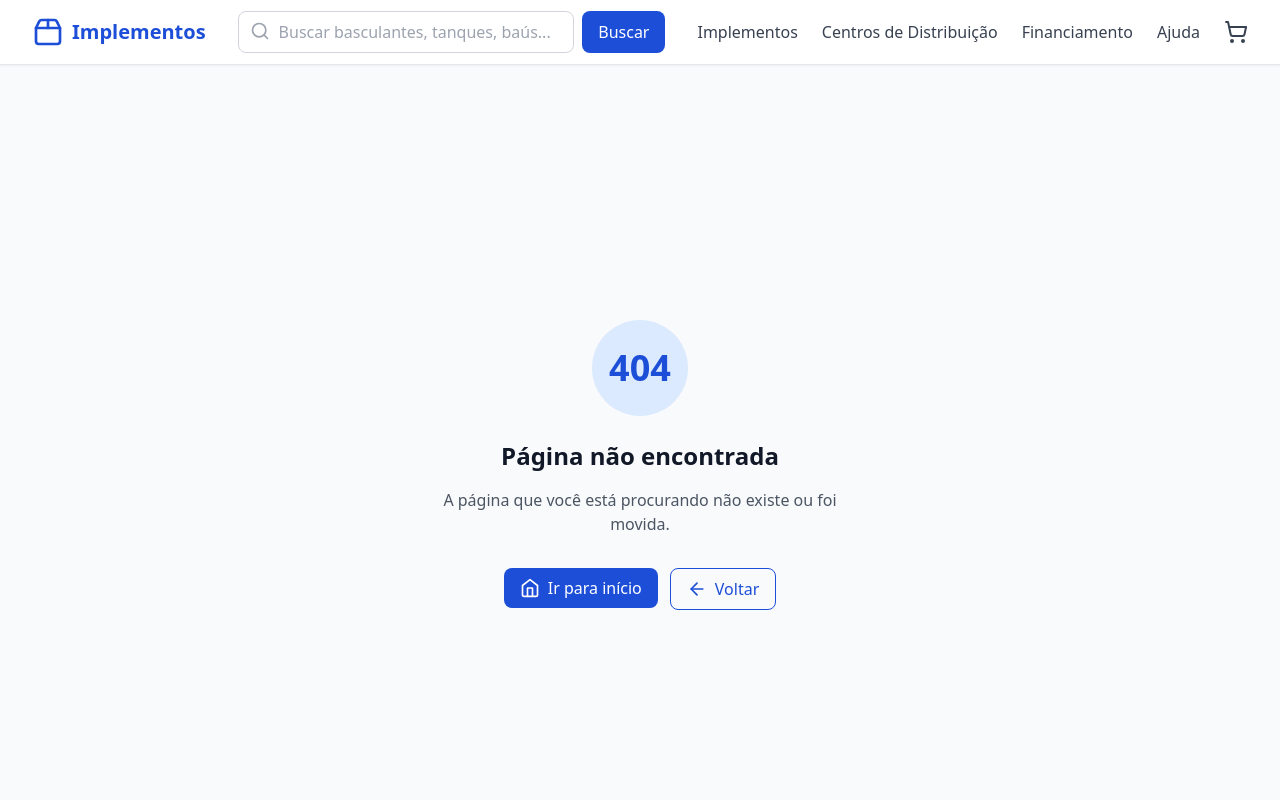
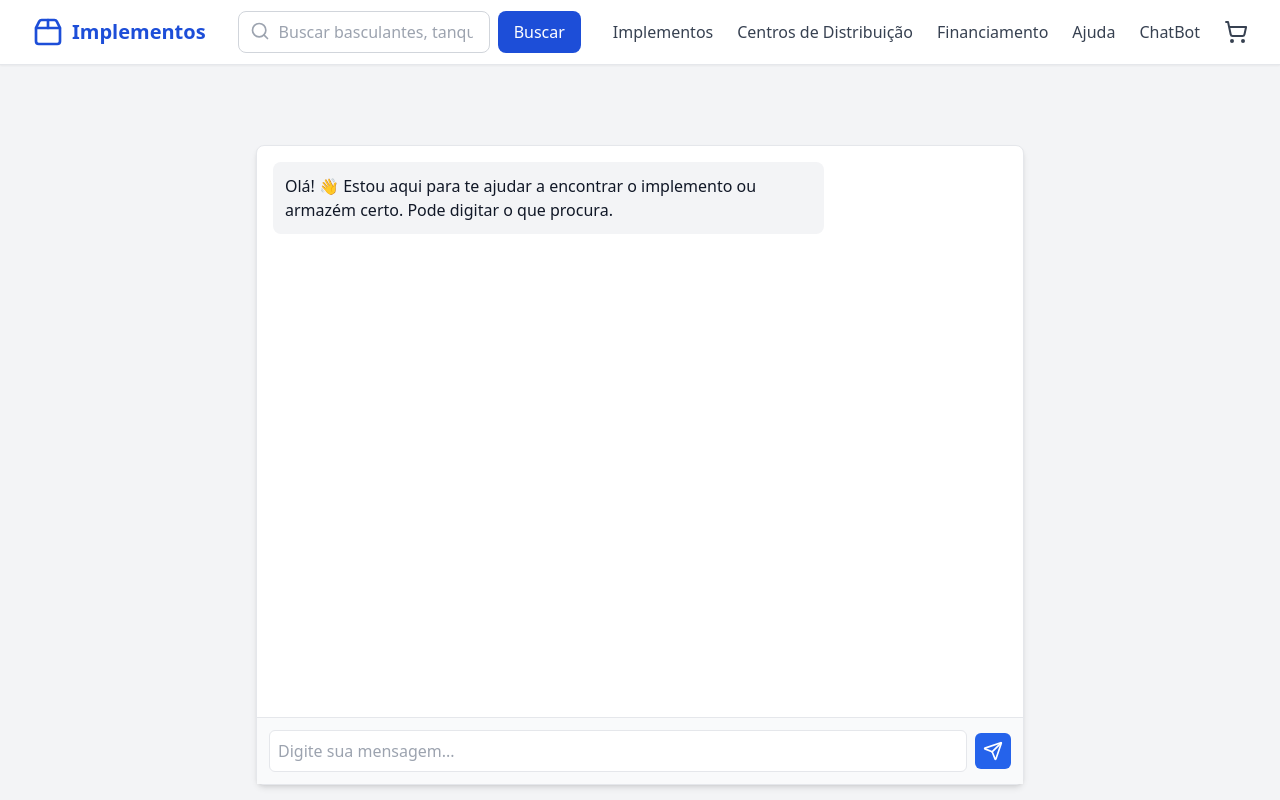
Before and after one commit to LuccaHP/SmartPro, a React (Vite) app: page /chat in a window 1280 px wide. Shown: the top 800 px of the page. Built offline with nearby package versions, Linux system fonts and the light colour scheme.

Commit message:
Creating ChatBot page

```diff
--- a/package.json
+++ b/package.json
@@ -12,7 +12,8 @@
     "test:run": "vitest run"
   },
   "dependencies": {
-    "lucide-react": "^0.344.0",
+    "framer-motion": "^12.23.12",
+    "lucide-react": "^0.544.0",
     "react": "^18.3.1",
     "react-dom": "^18.3.1",
     "react-router-dom": "^6.20.1"
--- a/src/App.tsx
+++ b/src/App.tsx
@@ -11,6 +11,7 @@ import { CartPage } from './pages/CartPage';
 import { CheckoutPage } from './pages/CheckoutPage';
 import { StoragePage } from './pages/StoragePage';
 import { FinancingPage } from './pages/FinancingPage';
+import { ChatPage } from "./pages/ChatPage";
 import { HelpPage } from './pages/HelpPage';
 import { NotFoundPage } from './pages/NotFoundPage';
 
@@ -30,6 +31,7 @@ function App() {
               <Route path="/checkout" element={<CheckoutPage />} />
               <Route path="/armazenagem" element={<StoragePage />} />
               <Route path="/financiamento" element={<FinancingPage />} />
+              <Route path="/chat" element={<ChatPage />} />
               <Route path="/ajuda" element={<HelpPage />} />
               <Route path="/sobre" element={<HelpPage />} />
               <Route path="*" element={<NotFoundPage />} />
--- a/src/components/layout/Header.tsx
+++ b/src/components/layout/Header.tsx
@@ -59,6 +59,9 @@ export const Header: React.FC = () => {
             </Link>
             <Link to="/ajuda" className="text-gray-700 hover:text-blue-700 transition-colors">
               Ajuda
+            </Link>
+            <Link to="/chat" className="text-gray-700 hover:text-blue-700 transition-colors">
+              ChatBot
             </Link>
             <Link to="/carrinho" className="relative">
               <ShoppingCart className="w-6 h-6 text-gray-700 hover:text-blue-700 transition-colors" />
@@ -125,6 +128,13 @@ export const Header: React.FC = () => {
               Ajuda
             </Link>
             <Link
+              to="/chat"
+              className="block px-3 py-2 text-gray-700 hover:text-blue-700 hover:bg-gray-100 rounded-lg transition-colors"
+              onClick={() => setIsMenuOpen(false)}
+            >
+              ChatBot
+            </Link>
+            <Link
               to="/carrinho"
               className="flex items-center gap-2 px-3 py-2 text-gray-700 hover:text-blue-700 hover:bg-gray-100 rounded-lg transition-colors"
               onClick={() => setIsMenuOpen(false)}
--- /dev/null
+++ b/src/components/ui/ChatBox.tsx
@@ -0,0 +1,91 @@
+import { useState, useEffect } from "react";
+import { Send } from "lucide-react";
+import { motion, AnimatePresence } from "framer-motion";
+import { respond } from "../../utils/chatbot";
+
+type Message = {
+  author: "user" | "bot";
+  text: string;
+  typing?: boolean;
+};
+
+export function ChatBox() {
+  const [messages, setMessages] = useState<Message[]>([]);
+  const [input, setInput] = useState("");
+
+  // Mensagem inicial com delay
+  useEffect(() => {
+    const timer = setTimeout(() => {
+      setMessages([
+        {
+          author: "bot",
+          text: "Olá! 👋 Estou aqui para te ajudar a encontrar o implemento ou armazém certo. Pode digitar o que procura."
+        }
+      ]);
+    }, 1000);
+
+    return () => clearTimeout(timer);
+  }, []);
+
+  function handleSend() {
+    if (!input.trim()) return;
+
+    const newMessage: Message = { author: "user", text: input };
+    const typingMessage: Message = { author: "bot", text: "Digitando...", typing: true };
+    setMessages((prev) => [...prev, newMessage, typingMessage]);
+
+    const userInput = input;
+    setInput("");
+
+    setTimeout(() => {
+      setMessages((prev) => {
+        const filtered = prev.filter((m) => !m.typing);
+        return [...filtered, { author: "bot", text: respond(userInput) }];
+      });
+    }, 1500); // delay de 1.5s pra resposta aparecer
+  }
+
+  return (
+    <div className="flex flex-col w-full max-w-3xl h-[80vh] border rounded-lg shadow-md bg-white">
+      {/* Área de mensagens */}
+      <div className="flex-1 overflow-y-auto p-4 space-y-3">
+        <AnimatePresence>
+          {messages.map((m, i) => (
+            <motion.div
+              key={i}
+              initial={{ opacity: 0, y: 10 }}
+              animate={{ opacity: 1, y: 0 }}
+              exit={{ opacity: 0 }}
+              transition={{ duration: 0.3 }}
+              className={`p-3 rounded-lg max-w-[75%] whitespace-pre-line ${
+                m.author === "user"
+                  ? "bg-blue-600 text-white self-end ml-auto"
+                  : "bg-gray-100 text-gray-900 self-start"
+              }`}
+            >
+              {m.text}
+            </motion.div>
+          ))}
+        </AnimatePresence>
+      </div>
+
+      {/* Input */}
+      <div className="flex items-center border-t p-3 bg-gray-50">
+        <input
+          type="text"
+          value={input}
+          onChange={(e) => setInput(e.target.value)}
+          onKeyDown={(e) => e.key === "Enter" && handleSend()}
+          placeholder="Digite sua mensagem..."
+          className="flex-1 p-2 rounded-md border focus:outline-none"
+        />
+        <button
+          onClick={handleSend}
+          className="ml-2 p-2 bg-blue-600 text-white rounded-md hover:bg-blue-700"
+        >
+          <Send size={20} />
+        </button>
+      </div>
+    </div>
+  );
+}
--- /dev/null
+++ b/src/pages/ChatPage.tsx
@@ -0,0 +1,15 @@
+import { ChatBox } from "../components/ui/ChatBox";
+
+export function ChatPage() {
+  return (
+    <div className="flex flex-col min-h-screen bg-gray-100">
+      {/* <Header /> */}
+
+      <main className="flex-1 flex justify-center items-center p-6">
+        <ChatBox />
+      </main>
+
+      {/* <Footer /> */}
+    </div>
+  );
+}
--- /dev/null
+++ b/src/utils/chatbot.ts
@@ -0,0 +1,32 @@
+// src/utils/chatbot.ts
+import { products } from "../data/products";
+import { storageSpaces } from "../data/storage";
+
+export function respond(message: string): string {
+  const text = message.toLowerCase();
+  const results: string[] = [];
+
+  products.forEach((p) => {
+    const words = p.title.toLowerCase().split(" ");
+    if (words.some((w) => text.includes(w))) {
+      results.push(
+        `• ${p.title} — R$ ${p.price.toFixed(2)} | ${p.location} | Condição: ${p.condition}`
+      );
+    }
+  });
+
+  storageSpaces.forEach((s) => {
+    const words = s.title.toLowerCase().split(" ");
+    if (words.some((w) => text.includes(w))) {
+      results.push(
+        `• ${s.title} — ${s.city}/${s.uf}, ${s.areaM2} m² | R$ ${s.pricePerMonth.toFixed(2)}/mês`
+      );
+    }
+  });
+
+  if (results.length > 0) {
+    return `Encontrei:\n\n${results.join("\n")}`;
+  }
+
+  return "Não achei nada com esse nome. Pergunte por outro produto ou armazém :)";
+}
```
Also changed, not shown: 1 other file (tests, documents, lock files or other folders).
